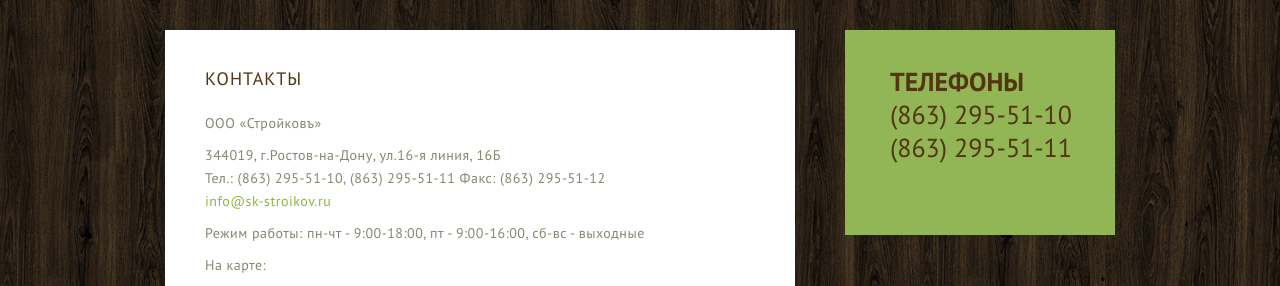
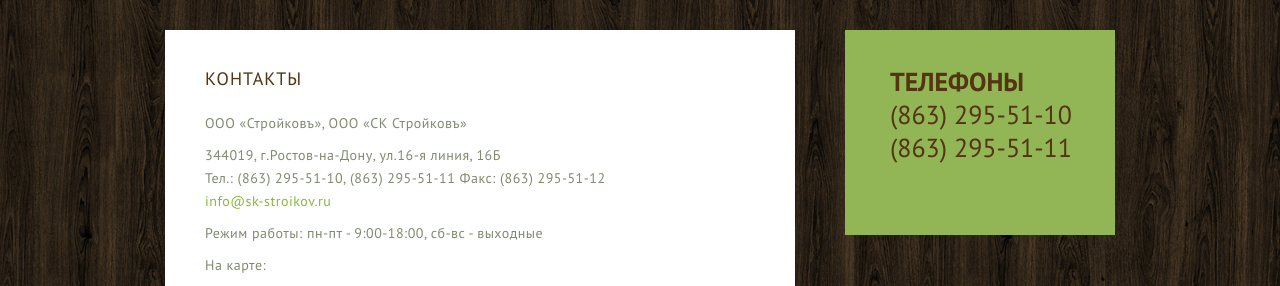
Before and after one commit to andrewgs/stroikov2.0, a CodeIgniter app: page /kontaktnaya-informacia in a window 1280 px wide. Shown: the part 110-396 px from the top of the page. Run offline with CodeIgniter, Linux system fonts and the light colour scheme; some libraries are stand-ins or nearby versions.

Commit message:
fixes from basecamp

```diff
--- a/application/views/users_interface/kontaktnaya-informacia.php
+++ b/application/views/users_interface/kontaktnaya-informacia.php
@@ -13,14 +13,14 @@
 			<div class="grid_16">
 				<div class="info list">
 					<h1 class="no-padding">Контакты</h1>
-					<p class="spacing">ООО «Стройковъ»</p>
+					<p class="spacing">ООО «Стройковъ», ООО «СК Стройковъ»</p>
 					<p class="spacing">
 						344019, г.Ростов-на-Дону, ул.16-я линия, 16Б <br />
 						Тел.: (863) 295-51-10, (863) 295-51-11 Факс: (863) 295-51-12 <br />
 						<?= safe_mailto('info@sk-stroikov.ru', 'info@sk-stroikov.ru'); ?>
 					</p>
 					<p class="spacing">
-						Режим работы: пн-чт - 9:00-18:00, пт - 9:00-16:00, сб-вс - выходные
+						Режим работы: пн-пт - 9:00-18:00, сб-вс - выходные
 					</p>
 					<p class="spacing">
 						На карте:
--- a/application/views/users_interface/o-kompanii.php
+++ b/application/views/users_interface/o-kompanii.php
@@ -104,7 +104,9 @@
 				<div class="aside-block list">
 					<h3></h3>
 					<ul>
+						<!--
 						<li><a href="#top">Информация</a></li>
+						-->
 						<li><a href="#stuff">Сотрудники компании</a></li>
 						<li><a href="#awards">Наши награды</a></li>
 					</ul>
```
Also changed, not shown: application/views/users_interface/remont.php (+5 -5 lines).
